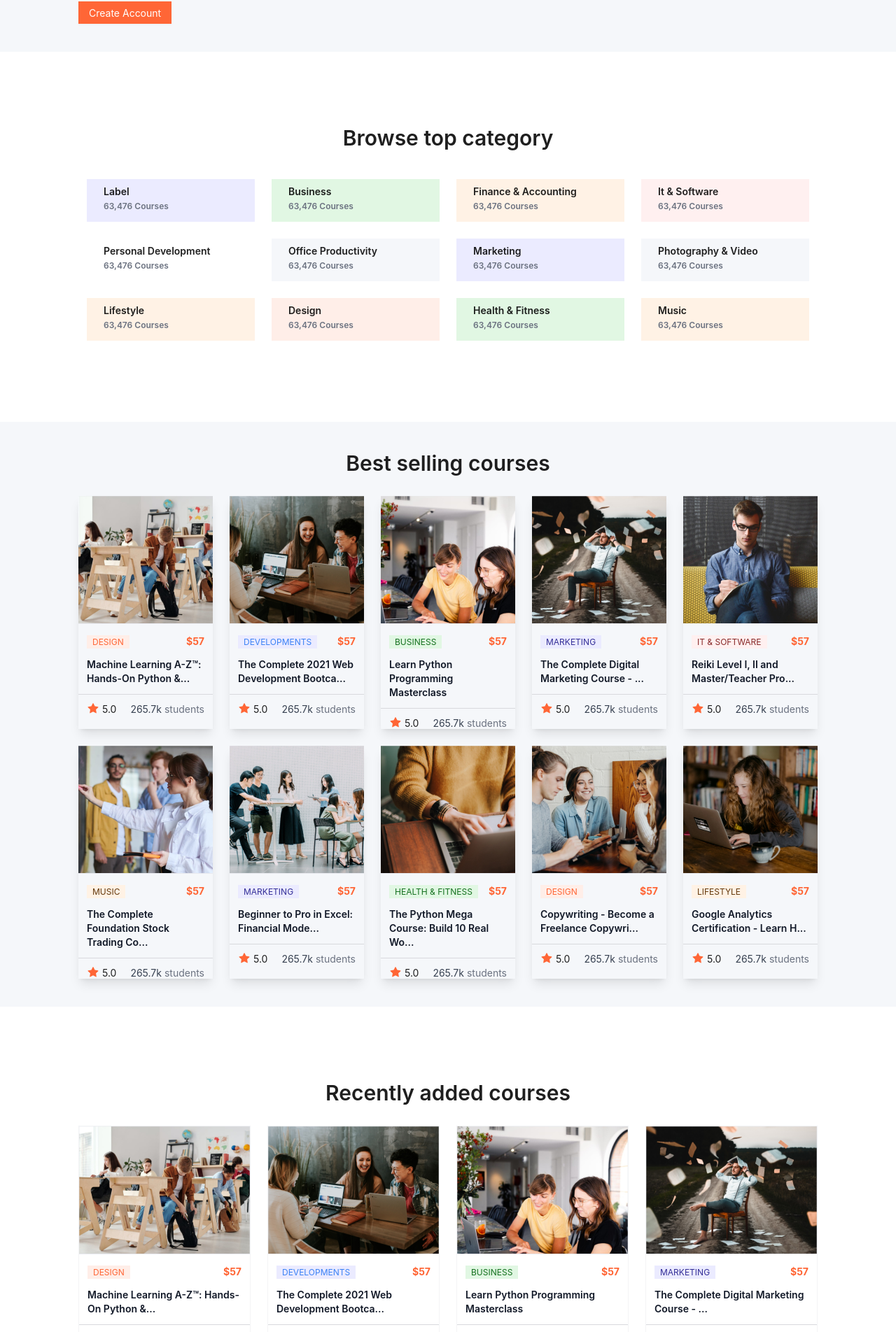
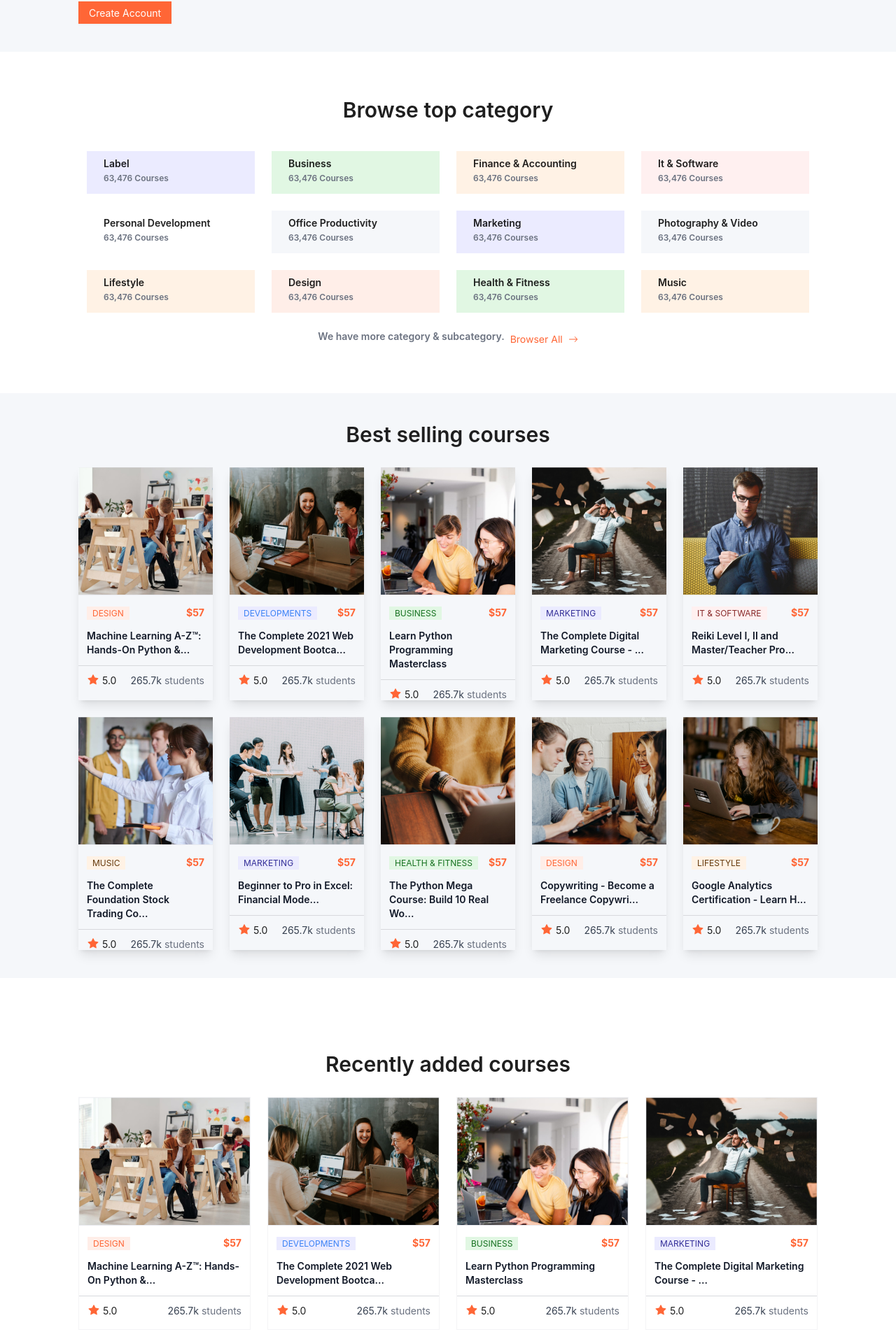
Before and after one commit to Ramakm/E-tutor, a Next.js app: page / in a window 1280 px wide. Shown: the part 362-2266 px from the top of the page at 70% size. Built offline with nearby package versions, Linux system fonts and the light colour scheme.

Commit message:
Category update

```diff
--- a/src/components/Category/Category.tsx
+++ b/src/components/Category/Category.tsx
@@ -13,11 +13,13 @@ import icon_9 from "../../../public/assets/images/Frame_9.png";
 import icon_10 from "../../../public/assets/images/Frame_10.png";
 import icon_11 from "../../../public/assets/images/Frame_11.png";
 import icon_12 from "../../../public/assets/images/Frame_12.png";
+import { BsArrowRight } from "react-icons/bs";
+import Link from "next/link";
 
 const Category = () => {
   return (
     <>
-      <div className="lg:px-28 md:px-12 sm:px-8 px-4 lg:py-10 py-7">
+      <div className="lg:px-28 md:px-12 sm:px-8 px-4">
         <Typography.Title level={2} className="font-semibold text-center mb-7">
           Browse top category
         </Typography.Title>
@@ -121,6 +123,19 @@ const Category = () => {
             </Col>
           ))}
         </Row>
+        <div className="flex justify-center items-center gap-2 mt-3">
+          <div>
+            <Typography.Title level={2} className="text-sm text-gray-500">
+              We have more category & subcategory.
+            </Typography.Title>
+          </div>
+          <Link
+            href={""}
+            className="text-primary flex items-center gap-2 text-sm"
+          >
+            Browser All <BsArrowRight />
+          </Link>
+        </div>
       </div>
     </>
   );
--- a/src/components/Layouts/Footer.tsx
+++ b/src/components/Layouts/Footer.tsx
@@ -119,7 +119,7 @@ const Footer = () => {
                       <Link
                         key={index}
                         href={""}
-                        className="block text-gray-500 hover:text-neutral duration-200 hover:text-neutral duration-200 ease-in-out text-sm my-2"
+                        className="block text-gray-500 hover:text-neutral duration-200 ease-in-out text-sm my-2"
                       >
                         {index === 0
                           ? "Development"
@@ -146,7 +146,7 @@ const Footer = () => {
                       <Link
                         key={index}
                         href={""}
-                        className={`block text-gray-500 hover:text-neutral duration-200 ease-in-out text-sm my-2 flex items-center gap-1 ${
+                        className={`text-gray-500 hover:text-neutral duration-200 ease-in-out text-sm my-2 flex items-center gap-1 ${
                           index === 1 && "w-36 border-b border-primary"
                         }`}
                       >
--- a/src/components/RecentCourse/RecentCourse.tsx
+++ b/src/components/RecentCourse/RecentCourse.tsx
@@ -98,11 +98,11 @@ const RecentCourse = () => {
               </div>
               {/*---- Hover to Course Details ----*/}
               <div
-                className={`lg:w-[424px] lg:h-[670px] absolute lg:-top-14 ${
+                className={`lg:w-[424px] lg:h-[600px] absolute lg:-top-14 ${
                   index === 3 && "right-20"
                 } z-50 lg:group-hover:block hidden duration-400 ease-in-out bg-neutral shadow-xl space-y-2`}
               >
-                <div className="p-5 space-y-4">
+                <div className="p-5 space-y-2">
                   {/*--- Title & Desc ----*/}
                   <div>
                     <Typography.Text
@@ -206,7 +206,7 @@ const RecentCourse = () => {
                   </div>
                 </div>
                 <Divider className="bg-gray-100" />
-                <div className="p-5 space-y-4">
+                <div className="p-5 space-y-2">
                   {/*---- Learn ----*/}
                   <div>
                     <Typography.Text
@@ -218,7 +218,7 @@ const RecentCourse = () => {
                     {[1, 2, 3]?.map((_, index) => (
                       <div
                         key={index}
-                        className="flex items-center gap-3 space-y-4"
+                        className="flex items-center gap-3 space-y-2"
                       >
                         <AiOutlineCheck className="text-lg text-success-100" />
                         <div>
@@ -256,7 +256,7 @@ const RecentCourse = () => {
           ))}
         </div>
         {/*--- Button ----*/}
-        <div className="mt-16 flex justify-center">
+        <div className="mt-4 flex justify-center">
           <Button
             className={
               "flex items-center gap-3 bg-secondary text-primary border-none rounded-none"
```
